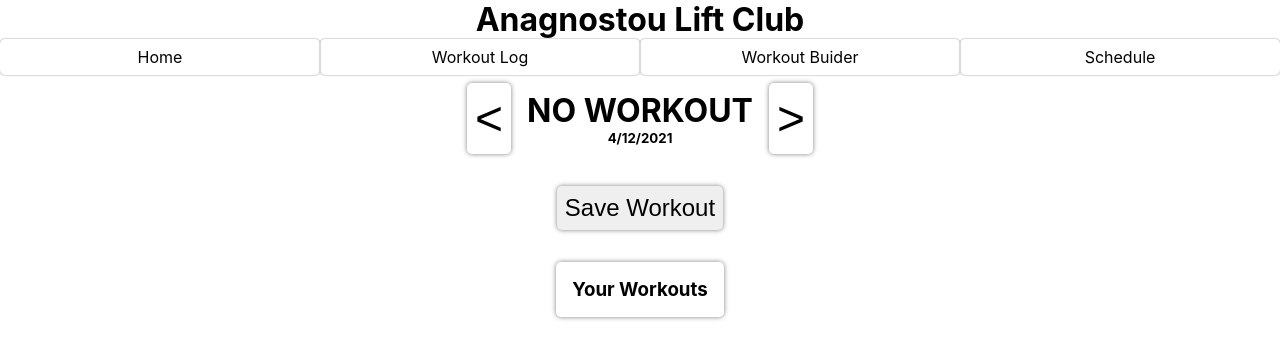
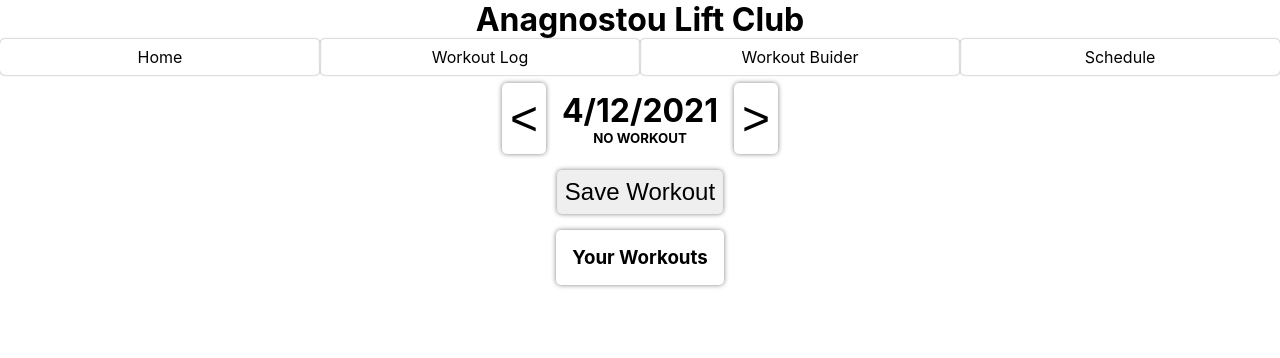
Before and after one commit to George-Anagnostou/liftclub, a Next.js app: page /workoutLog in a window 1280 px wide. Shown: the top 358 px of the page. Built offline with nearby package versions, Linux system fonts and the light colour scheme.

Commit message:
optimize workoutLog data flow from db

```diff
--- a/pages/workoutLog.js
+++ b/pages/workoutLog.js
@@ -15,9 +15,23 @@ export default function workoutLog() {
 
   const [loading, setLoading] = useState(false);
   const [currentDayData, setCurrentDayData] = useState({}); // {isoDate, timeInSeconds, completed, workout_id}
-  const [workout, setWorkout] = useState({}); // {exercises[], exercise_id, sets[]}
   const [yearMonthDay, setYearMonthDay] = useState({}); // {year, month, day}
   const [userMadeWorkouts, setUserMadeWorkouts] = useState([]);
+
+  const setDataToToday = () => {
+    const date = new Date();
+    const currYear = date.getFullYear();
+    const currMonth = date.getMonth();
+    const currDay = date.getDate();
+
+    setYearMonthDay({ year: currYear, month: currMonth, day: currDay });
+
+    const currIsoDate = new Date(currYear, currMonth, currDay).toISOString();
+
+    // Find the workout for today
+    const dayData = getDayDataFromWorkoutLog(currIsoDate);
+    setPageState(dayData);
+  };
 
   // Accepts a workout from user's workoutLog and sets workout and currentDay data
   const setPageState = async (dayData) => {
@@ -25,25 +39,17 @@ export default function workoutLog() {
 
     // Check if workout exists
     if (dayData) {
-      // Get workout data from DB
-      const workoutData = await getWorkoutFromDB(dayData.workout_id);
       // Grab all exercise_ids from the workout
-      const idArr = workoutData.exercises.map((each) => each.exercise_id);
+      const idArr = dayData.exerciseData.map((each) => each.exercise_id);
       // Get all exercise information
       const exerciseData = await getExercisesFromIdArray(idArr);
 
-      workoutData.exercises.map((each, i) => {
-        each.exercise = exerciseData[i];
-        each.sets = dayData.exerciseData[i]?.sets || each.sets;
+      dayData.exerciseData.map((each, i) => {
+        if (each.exercise_id === exerciseData[i]._id) each.exercise = exerciseData[i];
       });
 
-      console.log(workoutData);
-      console.log(dayData);
-
-      setWorkout(workoutData);
       setCurrentDayData(dayData);
     } else {
-      setWorkout({});
       setCurrentDayData({});
     }
 
@@ -84,41 +90,45 @@ export default function workoutLog() {
   // Posts currentDayData to DB
   const saveWorkout = async () => {
     // Make sure there are exercises to save
-    if (workout.exercises) {
-      const composedExercises = workout.exercises.map((each) => {
+    if (currentDayData.exerciseData) {
+      const composedExercises = currentDayData.exerciseData.map((each) => {
         return { exercise_id: each.exercise_id, sets: each.sets };
       });
 
+      // Get index of our currDayData
       const workoutIndexInLog = user.workoutLog.findIndex(
         (workout) => workout.isoDate === currentDayData.isoDate
       );
 
+      // Define log to send to DB
       let updatedWorkoutLog;
 
-      if (workoutIndexInLog === -1) {
+      if (workoutIndexInLog > 0) {
+        // Update existing workout
+        const newLog = [...user.workoutLog];
+
+        // // update the index of current workout
+        newLog[workoutIndexInLog] = {
+          ...currentDayData,
+          exerciseData: composedExercises,
+        };
+
+        updatedWorkoutLog = newLog;
+      } else {
         // Create new workoutLog entry
         const { year, month, day } = yearMonthDay;
+
         // Add new workout and sort by isoDate
         updatedWorkoutLog = [
           ...user.workoutLog,
           {
             isoDate: new Date(year, month, day).toISOString(),
             completed: true,
-            workout_id: workout._id,
+            workout_id: currentDayData.workout_id,
             exerciseData: composedExercises,
+            workoutName: currentDayData.workoutName,
           },
         ].sort((a, b) => a.isoDate.localeCompare(b.isoDate));
-      } else {
-        // Update existing workout
-        const newLog = [...user.workoutLog];
-        // update the index of current workout
-        newLog[workoutIndexInLog] = {
-          ...currentDayData,
-          exerciseData: composedExercises,
-          workout_id: workout._id,
-        };
-
-        updatedWorkoutLog = newLog;
       }
 
       const userData = await saveWorkoutLog(updatedWorkoutLog, user._id);
@@ -132,45 +142,17 @@ export default function workoutLog() {
     const num = Number(e.target.value);
 
     // Copy current exercises
-    const { exercises } = workout;
+    const { exerciseData } = currentDayData;
 
-    // Find the exercise being updated
-    exercises.map((item) => {
-      if (item.exercise_id === exercise._id) {
-        // set weight for specified set
-        item.sets[setIndex].weight = num;
-      }
-      return item;
+    const edit = exerciseData.find((item) => item.exercise_id === exercise._id);
+
+    edit.sets[setIndex].weight = num;
+
+    exerciseData.map((each) => {
+      if (each.exercise_id === edit.exercise_id) each = edit;
     });
 
-    // update workout state
-    setWorkout({ ...workout, exercises });
-  };
-
-  const getWorkoutFromDB = async (workout_id) => {
-    try {
-      // GET workout data
-      const workoutData = await getWorkoutFromId(workout_id);
-
-      // Get array of exercise ids
-      const exerciseIdArr = workoutData.exercises.map((each) => each.exercise_id);
-
-      // Translate exercise ids into data
-      const exerciseData = await getExercisesFromIdArray(exerciseIdArr);
-
-      // Create {exercise: exerciseData} in workoutData
-      workoutData.exercises.map((each, i) => {
-        // Ensure ids match
-        if (each.exercise_id === exerciseData[i]._id) {
-          each.exercise = exerciseData[i];
-        }
-        return each;
-      });
-
-      return workoutData;
-    } catch (e) {
-      console.log(e);
-    }
+    setCurrentDayData((prev) => ({ ...prev, exerciseData: exerciseData }));
   };
 
   const displaySavedWorkout = async (clicked) => {
@@ -182,7 +164,11 @@ export default function workoutLog() {
     // Create exercise key in each exercise to hold exercise data
     clicked.exercises.map((each, i) => (each.exercise = exerciseData[i]));
 
-    setWorkout(clicked);
+    setCurrentDayData((prev) => ({
+      ...prev,
+      workoutName: clicked.name,
+      exerciseData: clicked.exercises,
+    }));
   };
 
   // Set page state if user is logged in
@@ -195,11 +181,7 @@ export default function workoutLog() {
     setYearMonthDay({ year: currYear, month: currMonth, day: currDay });
 
     if (user) {
-      const currIsoDate = new Date(currYear, currMonth, currDay).toISOString();
-
-      // Find the workout for today
-      const dayData = getDayDataFromWorkoutLog(currIsoDate);
-      setPageState(dayData);
+      setDataToToday();
 
       // Get all workouts made by the user
       const getUserWorkouts = async () => {
@@ -213,20 +195,22 @@ export default function workoutLog() {
   return (
     <Layout>
       <MainContainer>
+        <HeaderContainer>
+          <button onClick={() => changeCurrentDayData("yesterday")}>{"<"}</button>
+          <div onClick={setDataToToday}>
+            <h1>{`${yearMonthDay.month + 1}/${yearMonthDay.day}/${yearMonthDay.year}`}</h1>
+            <h5>{currentDayData.workoutName || "No Workout"}</h5>
+          </div>
+          <button onClick={() => changeCurrentDayData("tomorrow")}>{">"}</button>
+        </HeaderContainer>
+
         {!loading ? (
           <>
-            <HeaderContainer>
-              <button onClick={() => changeCurrentDayData("yesterday")}>{"<"}</button>
-              <div>
-                <h1>{workout.name || "No Workout"}</h1>
-                <h5>{`${yearMonthDay.month + 1}/${yearMonthDay.day}/${yearMonthDay.year}`}</h5>
-              </div>
-              <button onClick={() => changeCurrentDayData("tomorrow")}>{">"}</button>
-            </HeaderContainer>
+            <CompleteButton onClick={saveWorkout}>Save Workout</CompleteButton>
 
             <WorkoutList>
-              {workout.exercises?.map(({ exercise, sets }) => (
-                <li className="exercise" key={exercise._id}>
+              {currentDayData.exerciseData?.map(({ exercise, exercise_id, sets }) => (
+                <li className="exercise" key={exercise_id}>
                   <h3 className="exercise-name">{exercise.name}</h3>
                   <p>{exercise.equipment}</p>
                   <ul>
@@ -259,8 +243,6 @@ export default function workoutLog() {
         ) : (
           <h1>Loading...</h1>
         )}
-
-        <CompleteButton onClick={saveWorkout}>Save Workout</CompleteButton>
 
         <UserMadeWorkouts>
           <h3>Your Workouts</h3>
@@ -306,7 +288,8 @@ const HeaderContainer = styled.div`
 
   div {
     margin: 0 1rem;
-    h1 {
+    h1,
+    h5 {
       text-transform: uppercase;
     }
   }
@@ -388,7 +371,7 @@ const WorkoutList = styled.ul`
 `;
 
 const CompleteButton = styled.button`
-  margin: 2rem auto;
+  margin: 1rem auto;
   font-size: 1.5rem;
   padding: 0.5rem;
   border: none;
```
